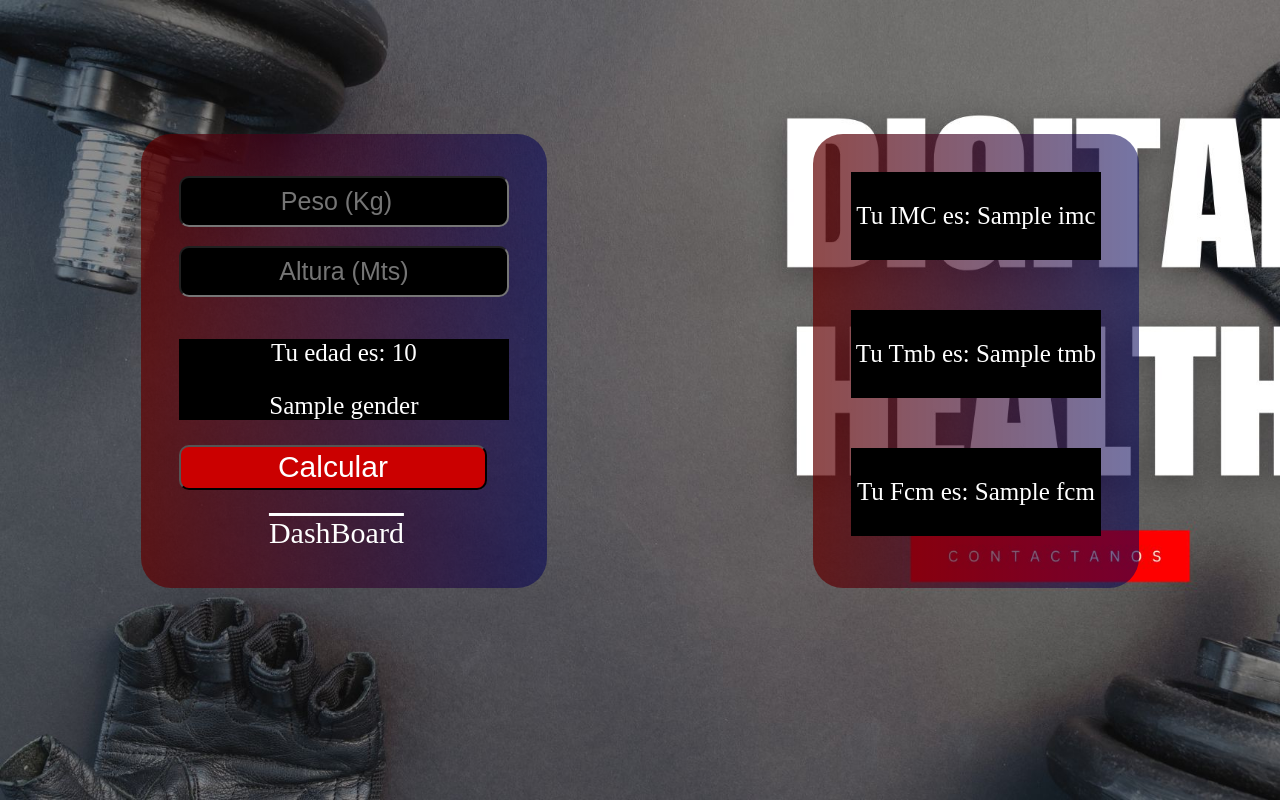
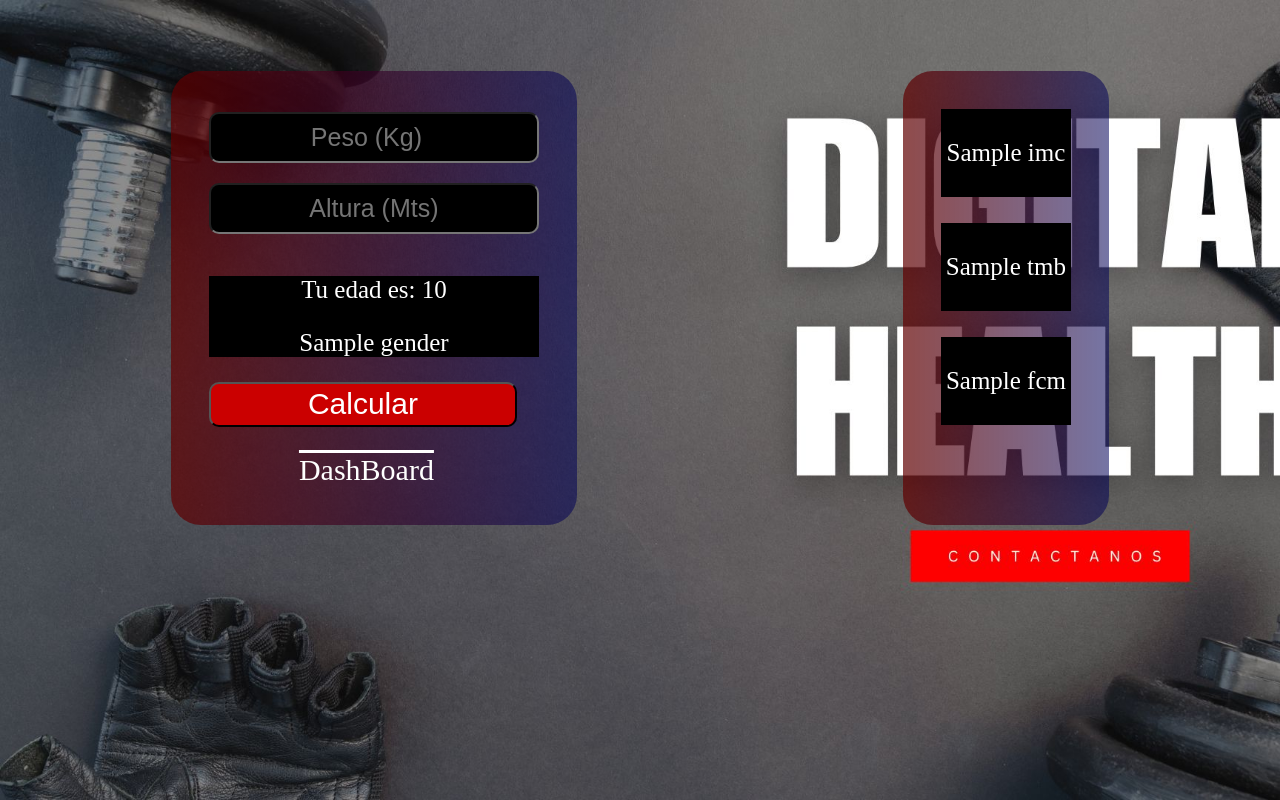
Before and after one commit to David2421b/ProjectGym, a Python web app: template gym/view/templates/BodyData.html in a window 1280 px wide. Run offline with Jinja, Linux system fonts and the light colour scheme; the template is opened without the code that fills it: most values are stand-ins (such as "Sample title", 1, 10 or a date in 2020).

Commit message:
ultimos ajustes a las mediciones

```diff
--- a/gym/view/templates/BodyData.html
+++ b/gym/view/templates/BodyData.html
@@ -4,7 +4,7 @@
     <meta charset="UTF-8">
     <meta name="viewport" content="width=device-width, initial-scale=1.0">
     <title>Body</title>
-    <link rel="icon" href="GYM/view/static/Logo.png" type="image/png">
+    <link rel="icon" href="{{url_for("static", filename = "Logo.png")}}" type="image/png">
 
     <style>
         body{
@@ -22,7 +22,7 @@
             border-radius: 30px;
             display: flex;
             justify-content: center;
-            margin-top: 10%;
+            margin-top: 5%;
             margin-left: auto;
             margin-right: auto;
             padding: 3%;
@@ -32,7 +32,7 @@
             background: linear-gradient(to right, rgba(97, 0, 0, 0.704), rgba(0, 0, 88, 0.542));
             border-radius: 30px;
             justify-content: center;
-            margin-top: 10%;
+            margin-top: 5%;
             margin-left: auto;
             margin-right: auto;
             padding: 3%;
@@ -120,15 +120,15 @@
 
         <div class="Container2">
             <div class="IMC">
-                <p>Tu IMC es: {{Imc}}</p>
+                <p>{{Imc}}</p>
             </div>
 
             <div class="TMB">
-                <p>Tu Tmb es: {{Tmb}}</p>
+                <p>{{Tmb}}</p>
             </div>
 
             <div class="FCM">
-                <p>Tu Fcm es: {{Fcm}}</p>
+                <p>{{Fcm}}</p>
             </div>
         </div>
     </div>
```
Also changed, not shown: gym/model/DigitalHealth.py (+15 -2 lines).
